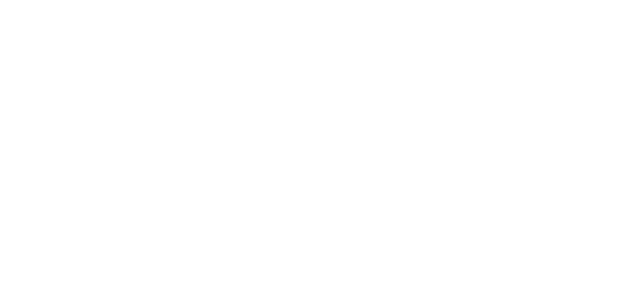
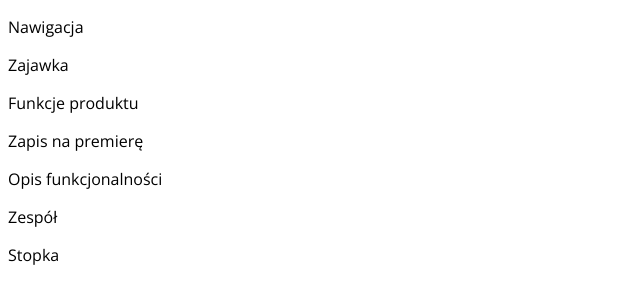
Before and after one commit to infoshareacademy/jfdd4-szklarze, a plain HTML site: page index.html in a window 1280 px wide. Shown: the whole page, without its empty margins (0-640 px from the left). Drawn offline with nearby package versions, Linux system fonts and the light colour scheme.

Commit message:
Dodałem hasła w sekcjach.

```diff
--- a/index.html
+++ b/index.html
@@ -10,42 +10,42 @@
 
 <!-- Start - Nawigacja -->
 <nav class="nav-top">
-
+    <p>Nawigacja</p>
 </nav>
 <!-- End - Nawigacja -->
 
 <!-- Start - Zajawka -->
 <header class="intro">
-
+    <p>Zajawka</p>
 </header>
 <!-- End - Zajawka -->
 
 <!-- Start - Funkcje produktu -->
 <section class="product-info">
-
+    <p>Funkcje produktu</p>
 </section>
 <!-- End - Funkcje produktu -->
 
 <!-- Start - Zapis na premierę -->
 <section class="sign-up">
-
+    <p>Zapis na premierę</p>
 </section>
 <!-- End - Zapis na premierę -->
 
 <!-- Start - Opis funkcjonalności -->
 <section class="product-details">
-
+    <p>Opis funkcjonalności</p>
 </section>
 <!-- End - Opis funkcjonalności -->
 
 <!-- Start - Zespół -->
 <section class="team">
-
+    <p>Zespół</p>
 </section>
 <!-- End - Zespół -->
 
 <footer>
-
+    <p>Stopka</p>
 </footer>
 
 </body>
```
